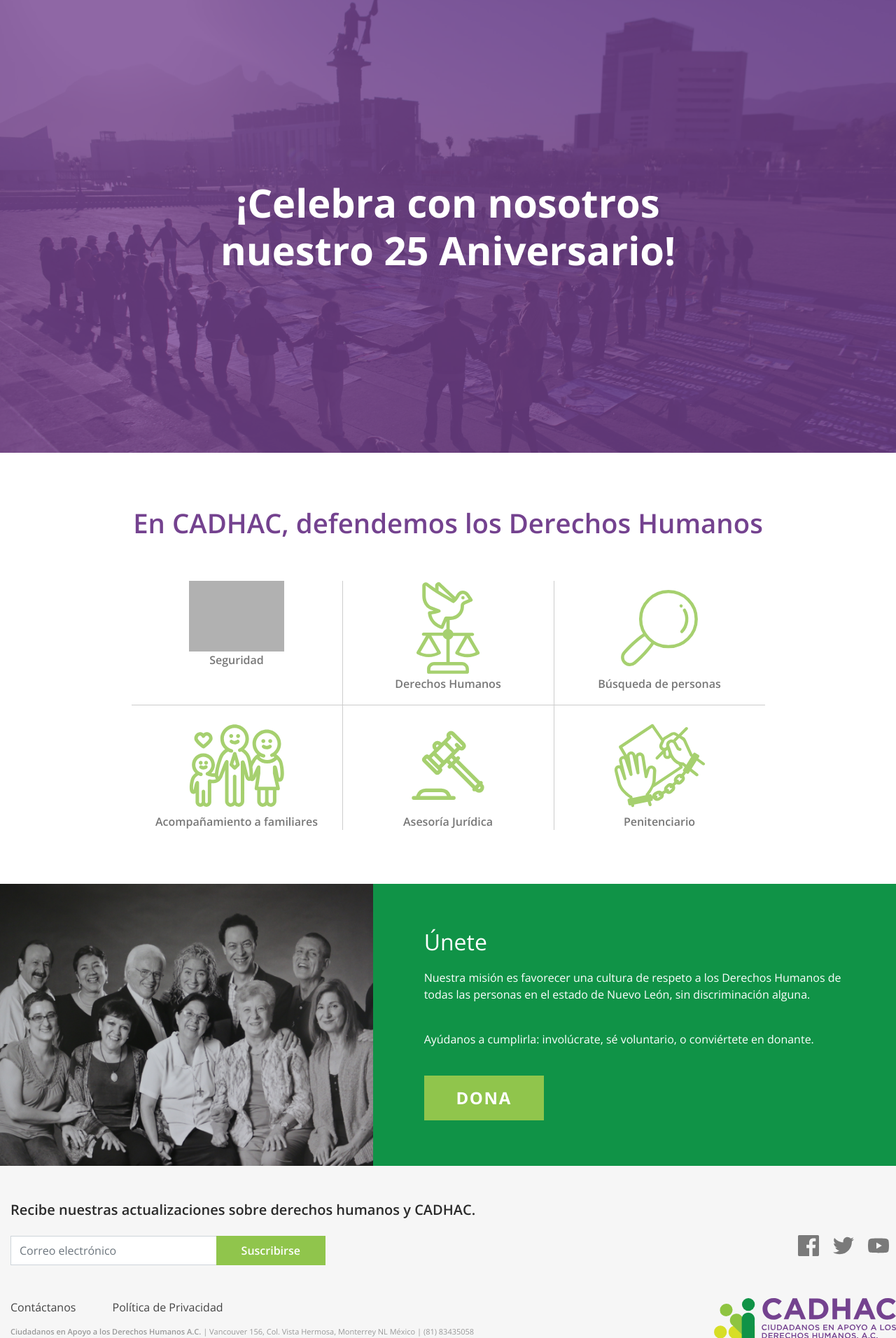
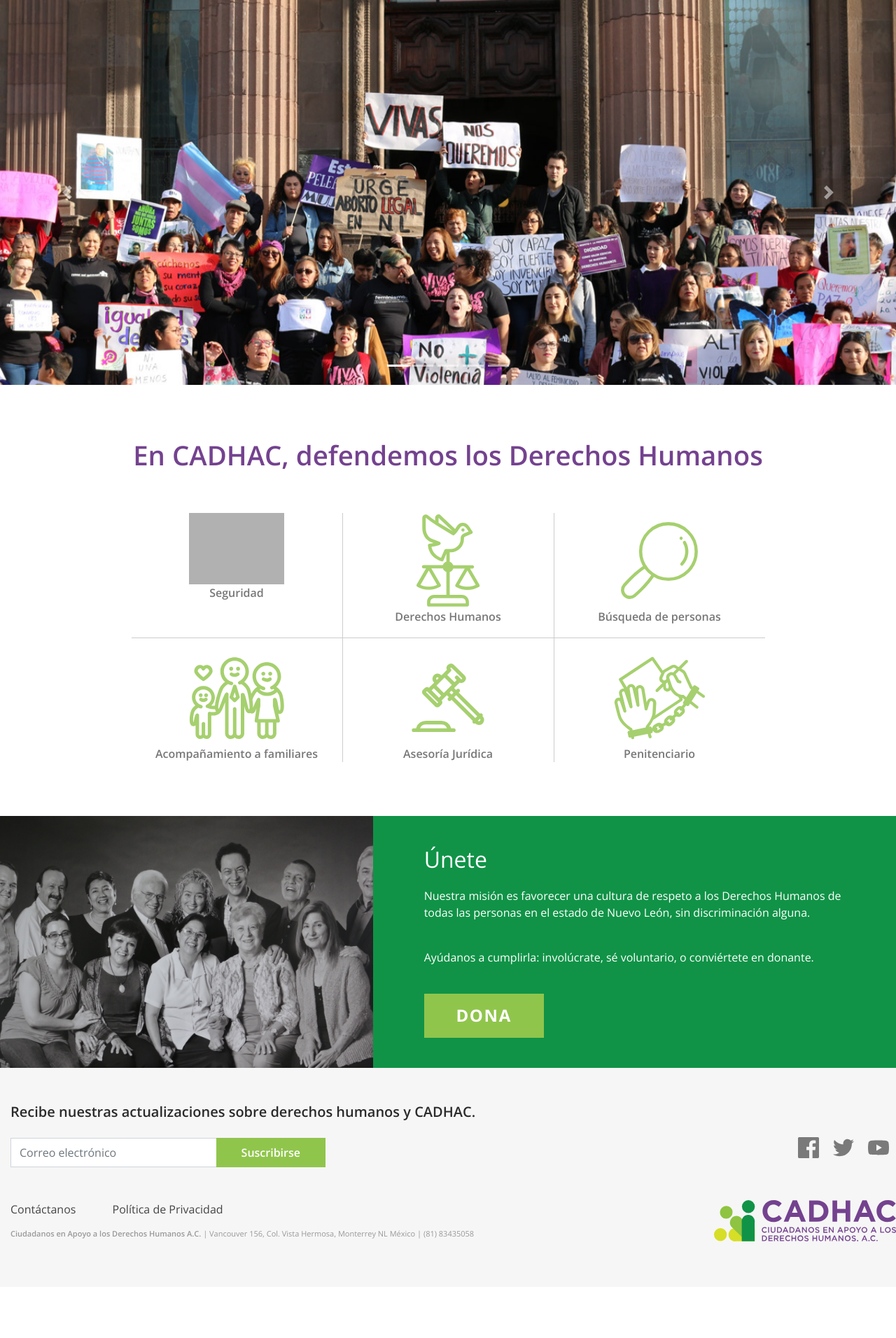
Before and after one commit to melytc/cadhac, a PHP site: page /home.php in a window 1280 px wide. Shown: the part 205-2117 px from the top of the page at 70% size. After the commit the page ends 1979 px from the top, so only its background shows below. Run offline with PHP 8.4, Linux system fonts and the light colour scheme; style sheets or scripts are compiled from the project's sources; grey boxes are pictures that could not be loaded.

Commit message:
Home slider fixed.

```diff
--- a/src/css/_home.scss
+++ b/src/css/_home.scss
@@ -3,16 +3,21 @@
 
 .content.home {
 	margin-bottom: 0;
+
+	#sliderhome{
+		max-height: 550px;
+		overflow: hidden;
+	}
 	> section {
 		padding: 6% 0;
 	}
 	section.one * {
 		color: $secondary;
 		text-align: center;
-	}
+	}/*
 	.banner {
 		padding: 20% 0;
-	}
+	} */
 	section.one  {
 		.title {
 			margin-bottom: 60px;
--- a/src/css/style.scss
+++ b/src/css/style.scss
@@ -183,7 +183,7 @@ section.unete {
 		color: #fff;
 	}
 	.padthis{
-		padding: 9% 8%;
+		padding: 6% 8%;
 	}
 	h2 {
 		margin-bottom: 20px;
--- a/src/home.php
+++ b/src/home.php
@@ -1,10 +1,46 @@
 <?php include 'header.php' ?>
 <div class="content home">
-	<section class="banner img-bg bg-purple-alpha" data-bg="img/banner1.jpg">
+
+	<div id="sliderhome" class="carousel slide" data-ride="carousel">
+		<ol class="carousel-indicators">
+			<li data-target="#sliderhome" data-slide-to="0" class="active"></li>
+			<li data-target="#sliderhome" data-slide-to="1"></li>
+			<li data-target="#sliderhome" data-slide-to="2"></li>
+			<li data-target="#sliderhome" data-slide-to="3"></li>
+			<li data-target="#sliderhome" data-slide-to="4"></li>
+		</ol>
+		<div class="carousel-inner">
+			<div class="carousel-item active">
+			<img class="d-block w-100" src="img/banner-1.jpg" alt="First slide">
+			</div>
+			<div class="carousel-item">
+			<img class="d-block w-100" src="img/banner-2.jpg" alt="Second slide">
+			</div>
+			<div class="carousel-item">
+			<img class="d-block w-100" src="img/banner-3.jpg" alt="Third slide">
+			</div>
+			<div class="carousel-item">
+			<img class="d-block w-100" src="img/banner-4.jpg" alt="Forth slide">
+			</div>
+			<div class="carousel-item">
+			<img class="d-block w-100" src="img/banner-5.jpg" alt="Fifth slide">
+			</div>
+		</div>
+		<a class="carousel-control-prev" href="#carouselExampleIndicators" role="button" data-slide="prev">
+			<span class="carousel-control-prev-icon" aria-hidden="true"></span>
+			<span class="sr-only">Previous</span>
+		</a>
+		<a class="carousel-control-next" href="#carouselExampleIndicators" role="button" data-slide="next">
+			<span class="carousel-control-next-icon" aria-hidden="true"></span>
+			<span class="sr-only">Next</span>
+		</a>
+	</div>
+
+	<!-- <section class="banner img-bg bg-purple-alpha" data-bg="img/banner1.jpg">
 		<div class="container">
 			<h1 class="tac" style="width: 60%; margin: 0 auto;">&iexcl;Celebra con nosotros nuestro 25 Aniversario!</h1>
 		</div>
-	</section>
+	</section> -->
 	<section class="one">
 		<div class="container">
 			<h2 class="title tac">En CADHAC, defendemos los Derechos Humanos</h2>
```
Also changed, not shown: src/img/banner-1.jpg (added), src/img/banner-2.jpg (added), src/img/banner-3.jpg (renamed from src/img/banner1.jpg), src/img/banner-4.jpg (added), src/img/banner-5.jpg (added).
